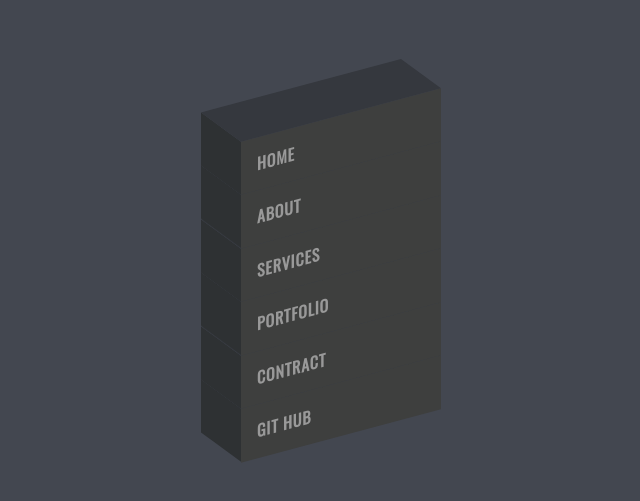
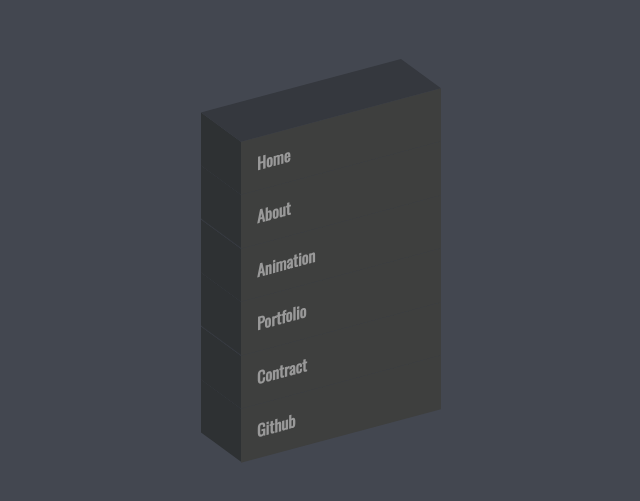
Before and after one commit to kich555/Style-Playground, a React (Create React App) app in the folder playground/: page /home in a window 1280 px wide. Shown: the part 125-626 px from the top of the page, without its empty margins (299-939 px from the left). Built offline with nearby package versions, Linux system fonts and the light colour scheme.

Commit message:
Apply DropDownList component in Main page component

```diff
--- a/playground/src/pages/Main/index.js
+++ b/playground/src/pages/Main/index.js
@@ -1,15 +1,15 @@
 import React from 'react';
+import DropDownList from './DropDownList';
 
 function Main() {
+  const navigateList = ['home', 'about', 'animation', 'portfolio', 'contract', 'github'];
+
   return (
     <div className="main-page centered">
       <ul className="list-wrapper relative">
-        <li className="list list-6 relative width-200 padding-16 link uppercase">Home</li>
-        <li className="list list-5 relative width-200 padding-16 link uppercase">About</li>
-        <li className="list list-4 relative width-200 padding-16 link uppercase">Services</li>
-        <li className="list list-3 relative width-200 padding-16 link uppercase">Portfolio</li>
-        <li className="list list-2 relative width-200 padding-16 link uppercase">Contract</li>
-        <li className="list list-1 relative width-200 padding-16 link uppercase">Git hub</li>
+        {navigateList.map((list, idx) => (
+          <DropDownList navigateTo={`${list}`} idx={idx} />
+        ))}
       </ul>
     </div>
   );
```
